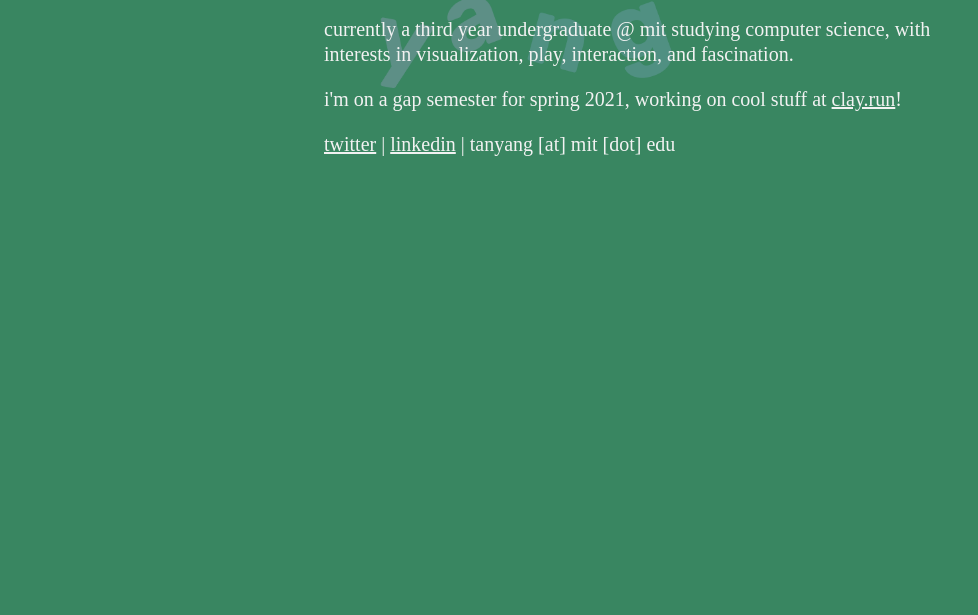
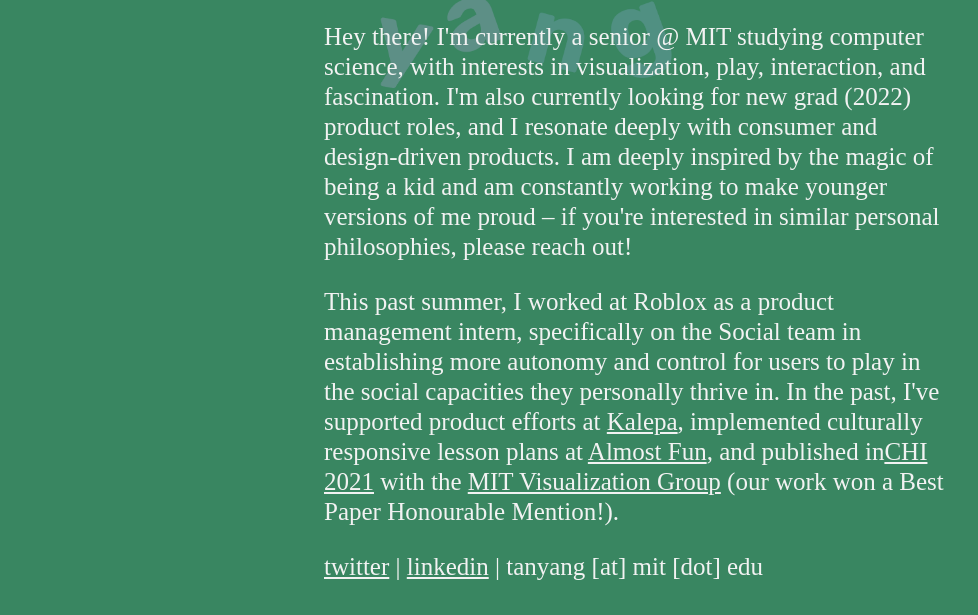
Before and after one commit to itstabya/itstabya.github.io, a Gatsby site: page / in a window 1280 px wide. Shown: the part 343-958 px from the top of the page, without its empty margins (0-978 px from the left). Before the commit the page ends 800 px from the top, so only its background shows below. Built offline with nearby package versions, Linux system fonts and the light colour scheme; Gatsby itself is replaced by a stand-in of ours.

Commit message:
website update

```diff
--- a/src/components/site.css
+++ b/src/components/site.css
@@ -28,8 +28,8 @@ p {
   font-family: Karla;
   font-style: normal;
   font-weight: 100;
-  font-size: 20px;
-  line-height: 25px;
+  font-size: 25px;
+  line-height: 30px;
   color: #F2F2F2;
 }
 
@@ -77,7 +77,7 @@ ul > li:before {
 
 #me-img {
   border-radius: 50%;
-  height: 200px;
+  height: 250px;
 }
 
 #welcome {
@@ -87,7 +87,8 @@ ul > li:before {
 #img-column {
   grid-row: 1;
   grid-column: 1;
-  margin-right: 50px;
+  /* margin-right: 50px; */
+ /* text-align: right; */
 }
 
 #welcome-column {
--- a/src/pages/index.js
+++ b/src/pages/index.js
@@ -15,16 +15,19 @@ export default function Index() {
 
       <Container>
           <div id="img-column">
-            <img src={me} id="me-img" />
+            <img src={me} id="me-img"/>
           </div>
           <div id="welcome-column">
             <h1> welcome to my slice of the Internet</h1>
           </div>
           <div id="body">
-            <p> currently a third year undergraduate @ mit studying computer science, with interests in
-              visualization, play, interaction, and fascination. </p>
-            <p> i'm on a gap semester for spring 2021, working on cool
-              stuff at <a href="http://clay.run">clay.run</a>!
+            <p> Hey there! I'm currently a senior @ MIT studying computer science, with interests in
+              visualization, play, interaction, and fascination. I'm also currently looking for new grad (2022) product roles, and I resonate deeply
+              with consumer and design-driven products. I am deeply inspired by the magic of being a kid and am constantly working to make younger versions of
+              me proud – if you're interested in similar personal philosophies, please reach out!</p>
+            <p> This past summer, I worked at Roblox as a product management intern, specifically on the Social team in establishing more autonomy and control for users to play in the social capacities they personally thrive in.
+              In the past, I've supported product efforts at <a href="https://kalepa.co/">Kalepa</a>, implemented culturally responsive lesson plans at <a href="https://www.almostfun.org/">Almost Fun</a>, and published in
+              <a href="https://dl.acm.org/doi/10.1145/3411764.3445211">CHI 2021</a> with the <a href="http://vis.csail.mit.edu/">MIT Visualization Group</a> (our work won a Best Paper Honourable Mention!).
             </p>
             <p> <a href="https://twitter.com/itstabya">twitter</a> | <a href="https://www.linkedin.com/in/yangtanya125/">linkedin</a> | tanyang [at] mit [dot] edu </p>
           </div>
```
Also changed, not shown: src/pages/doodles.js (+4 -4 lines), src/images/doodles/jrfall copy.jpg (added).
